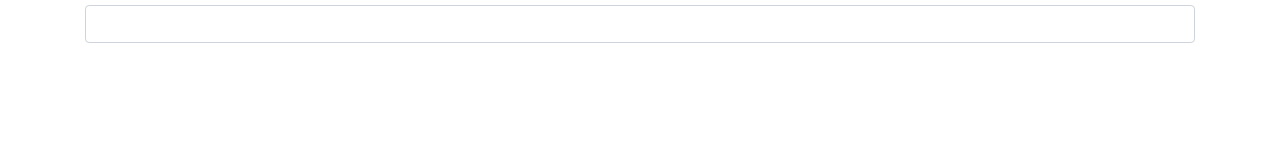
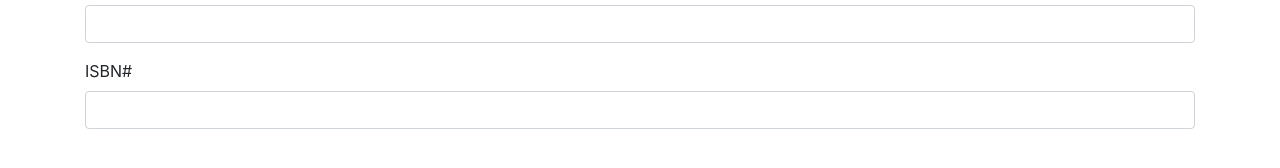
Before and after one commit to VicRono/BookListApp, a plain HTML site: page index.html in a window 1280 px wide. Shown: the part 212-380 px from the top of the page. Drawn offline with nearby package versions, Linux system fonts and the light colour scheme.

Commit message:
added form group for ISBN#

```diff
--- a/index.html
+++ b/index.html
@@ -23,6 +23,11 @@
 					<input type="text" id="author" class="form-control">
 				</div>
 
+				<div class="form-group">
+					<label for="isbn">ISBN#</label>
+					<input type="text" id="isbn" class="form-control">
+				</div>
+
 			</form>
 	</div>
 
```
